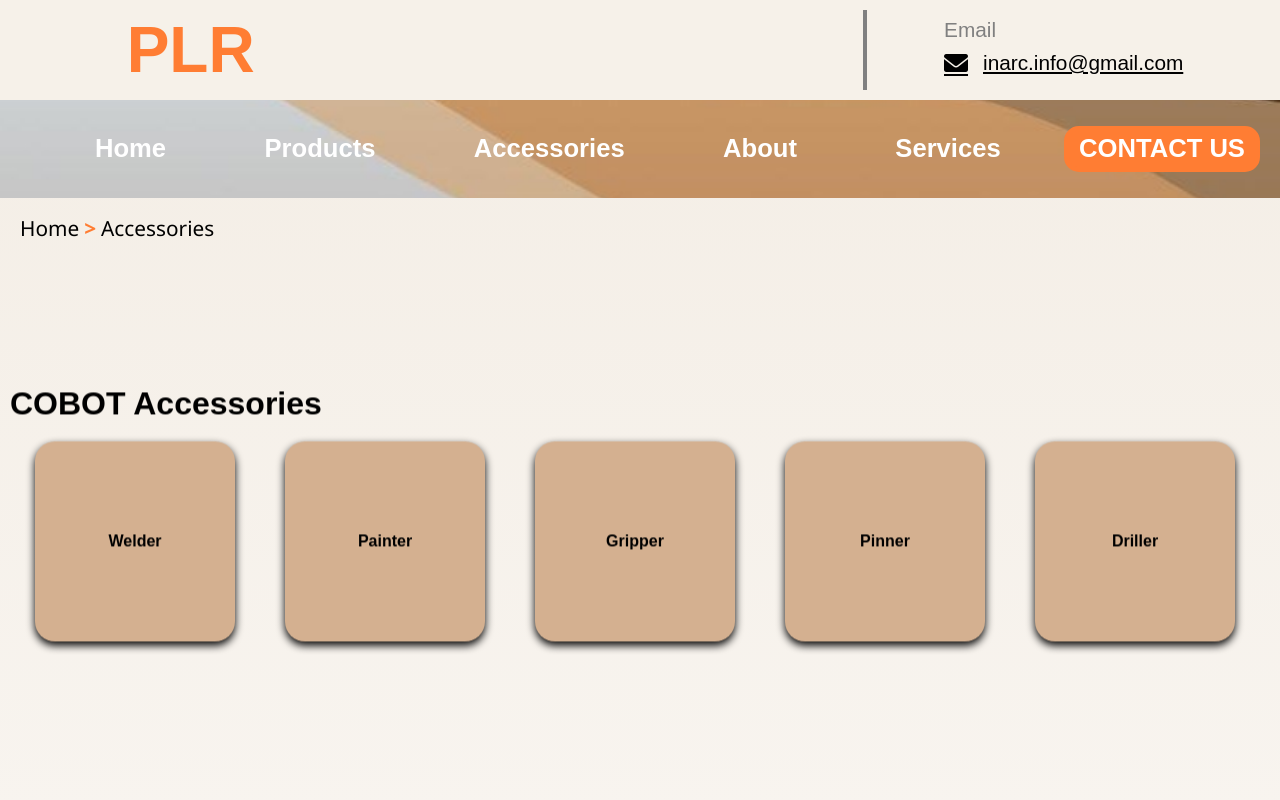
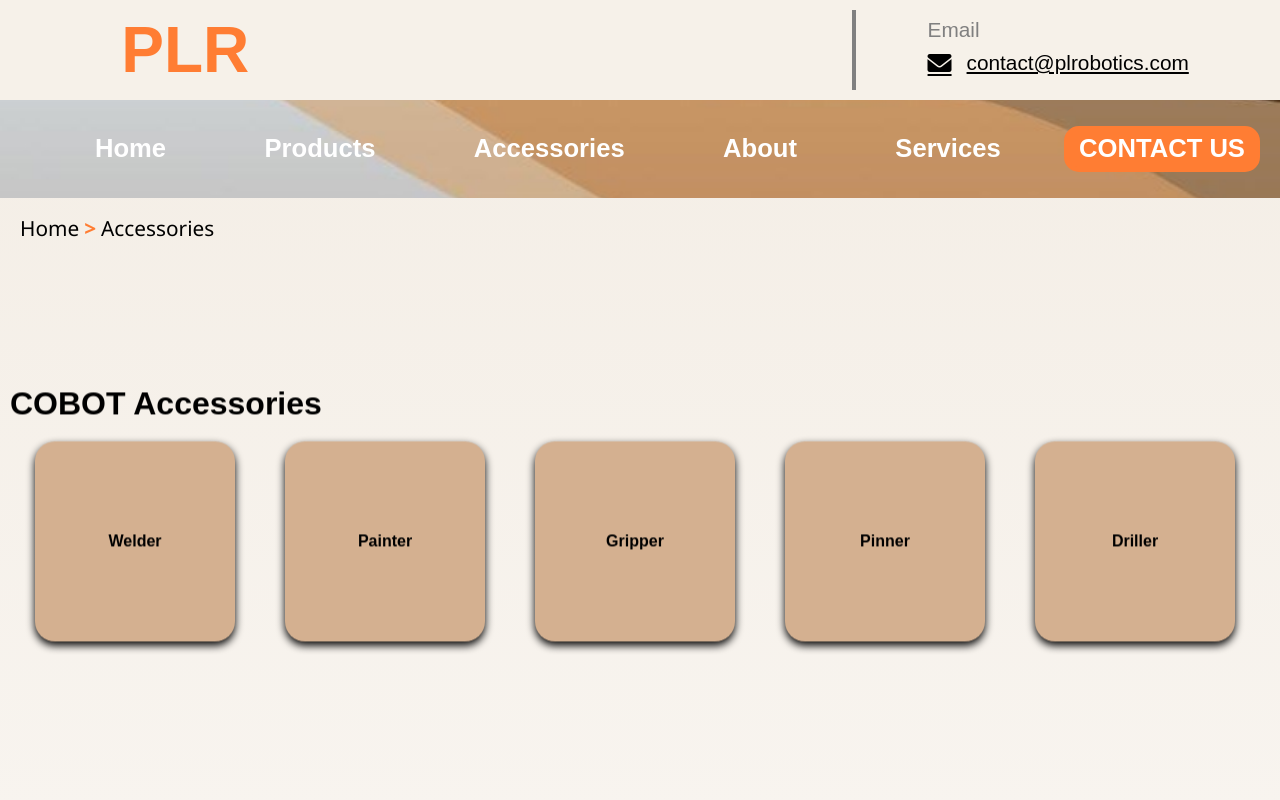
Before and after one commit to VENKYS48/PLRobotics, a plain HTML site: page Accessories.html in a window 1280 px wide. Shown: the top 800 px of the page. Drawn offline with Linux system fonts and the light colour scheme.

Commit message:
Update Accessories.html

```diff
--- a/Accessories.html
+++ b/Accessories.html
@@ -17,8 +17,8 @@
         <div class="mail ">
             <a>Email</a>
             <div class="email">
-                 <div><a href="mailto:inarc.info@gmail.com" class="fa-solid fa-envelope"></a></div>
-                <a href="mailto:inarc.info@gmail.com" class="mailid border">inarc.info@gmail.com</a>
+                 <div><a href="mailto:contact@plrobotics.com" class="fa-solid fa-envelope"></a></div>
+                <a href="mailto:contact@plrobotics.com" class="mailid border">contact@plrobotics.com</a>
             </div>
         </div>
     </nav>
@@ -129,7 +129,7 @@
             <!-- Contact Information -->
            <div class="footer-contact clear-line">
             <p><i class="fa fa-phone"></i> Contact : +91 7058091580</p>
-            <p><i class="fa fa-envelope"></i> Mail : <a href="mailto:inarc.info@gmail.com">inarc.info@gmail.com</a></p>
+            <p><i class="fa fa-envelope"></i> Mail : <a href="mailto:contact@plrobotics.com">contact@plrobotics.com</a></p>
            </div>
         </div>
 
```
